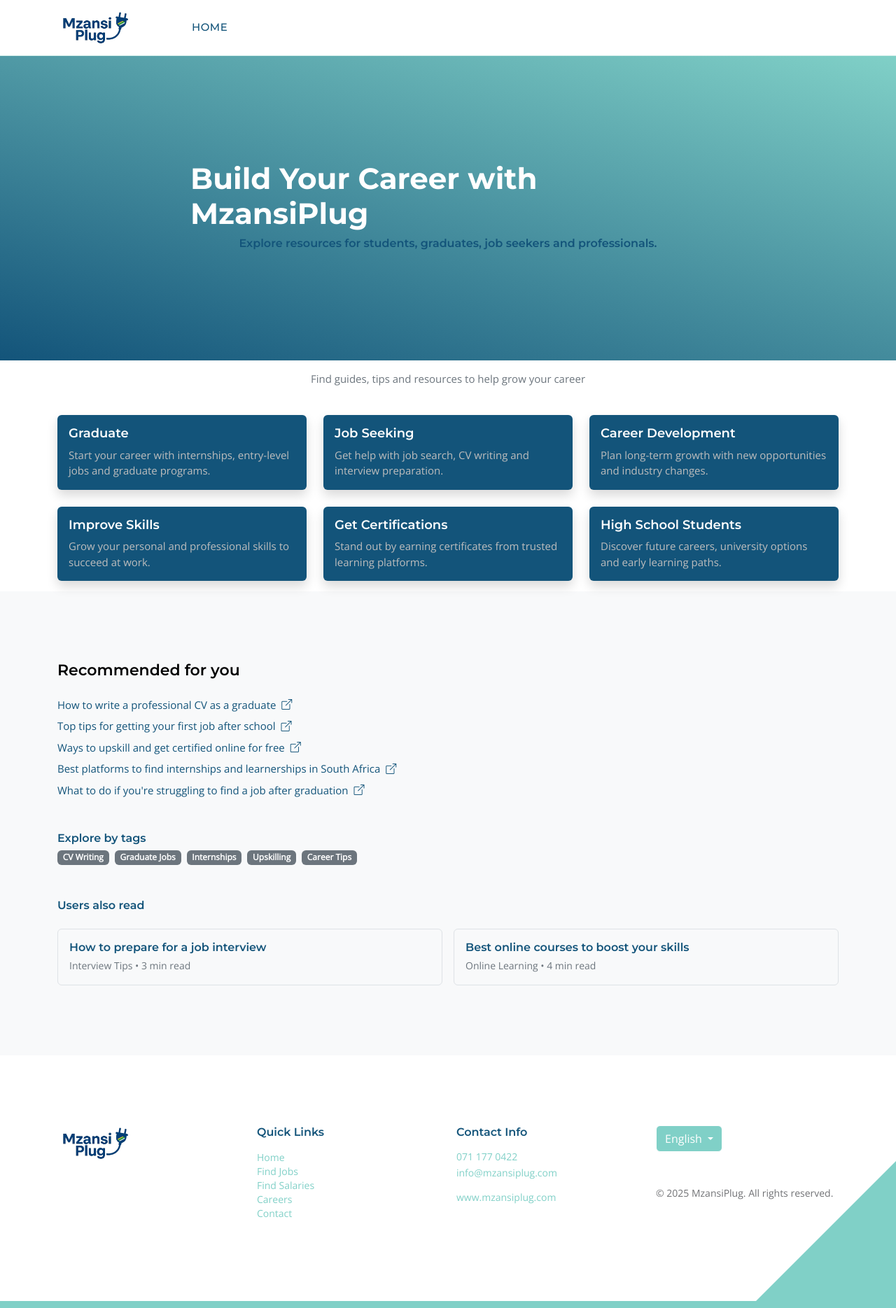
After one commit to Jakaza/mzansiplug, a Django app: page /careers/ in a window 1280 px wide. The commit adds this page. Shown: the whole page at 70% size. Run offline with Django 5.2, Linux system fonts and the light colour scheme; some libraries are stand-ins or nearby versions.

Commit message:
Reactor the templates and migrate new data

```diff
--- a/base/models.py
+++ b/base/models.py
@@ -65,7 +65,9 @@ class Job(models.Model):
     company = models.ForeignKey(CompanyProfile, on_delete=models.CASCADE, related_name="jobs")
     location = models.CharField(max_length=200)
     description = RichTextField()
-    category = models.ForeignKey(Category, on_delete=models.CASCADE, related_name="jobs")
+
+    categories = models.ManyToManyField("Category", related_name="jobs")
+
     created_at = models.DateTimeField(auto_now_add=True)
 
     internal_or_external = models.CharField(max_length=10, choices=JOB_TYPE, default='internal')
--- a/base/urls.py
+++ b/base/urls.py
@@ -3,10 +3,15 @@ from . import views
 
 urlpatterns = [
     path('', views.index, name='index'),
+    # Jobs
     path('jobs/', views.job_list, name='south-african-jobs'),
     path('jobs/<int:pk>/<slug:slug>/', views.job_detail, name='job-detail'),
     path('jobs/apply/<int:pk>/<slug:slug>/', views.apply_job, name='apply_job'),
 
+    # Salaries
     path('salaries/', views.salary_list, name='south-african-salaries'),
 
+    # Careers
+    path('careers/', views.career_list, name='south-african-careers'),
+
 ]
--- a/base/views.py
+++ b/base/views.py
@@ -4,7 +4,10 @@ from django.db.models import Q
 from .models import Job , Category
 from django.shortcuts import get_object_or_404
 from django.contrib.sites.shortcuts import get_current_site
+from django.contrib.admin.views.decorators import staff_member_required
 
+
+# Home Views
 
 def index(request):
     category_slug = request.GET.get('category')
@@ -26,6 +29,8 @@ def index(request):
 
 
 
+# Jobs Views
+
 def job_list(request):
     # Get query params
     role = request.GET.get('role', '')
@@ -40,8 +45,10 @@ def job_list(request):
     # Filters
     if role:
         jobs = jobs.filter(
-            Q(title__icontains=role) | Q(description__icontains=role) | Q(category__name__icontains=role)
-        )
+            Q(title__icontains=role) |
+            Q(description__icontains=role) |
+            Q(categories__name__icontains=role)
+        ).distinct()
     if location:
         jobs = jobs.filter(location__icontains=location)
     if job_type:
@@ -74,11 +81,6 @@ def job_list(request):
     }
     return render(request, 'jobs/job_list.html', context)
 
-def salary_list(request):
-    return render(request, 'salaries/salaries.html', {
-        'title': 'Latest Salaries in South Africa – Compare Wages by Industry & Role',
-    })
-
 
 def job_detail(request, pk, slug):
     job = get_object_or_404(Job, pk=pk, slug=slug)
@@ -100,3 +102,20 @@ def apply_job(request,pk, slug):
     job.save()
     title = f"Apply for {job.title} at {job.company.company_name} – {job.location} | Mzansi Plug Jobs"
     return render(request, 'jobs/job-detail.html', {'job': job , 'title': title})
+
+
+# Salaries Views
+
+def salary_list(request):
+    return render(request, 'salaries/salaries.html', {
+        'title': 'Latest Salaries in South Africa – Compare Wages by Industry & Role',
+    })
+
+
+
+# Careers Views
+
+def career_list(request):
+    return render(request, 'careers/careers.html', {
+        'title': 'South African Careers',
+    })
--- /dev/null
+++ b/templates/careers/careers.html
@@ -0,0 +1,265 @@
+<!DOCTYPE html>
+<html lang="en">
+  {% include 'partials/_head.html' %}
+
+  <body id="top">
+    <main>
+      {% include 'partials/_navbar.html' %}
+
+      <section
+        class="hero-section d-flex justify-content-center align-items-center"
+        id="section_1"
+      >
+        <div class="container">
+          <div class="row">
+            <div class="col-lg-8 col-12 mx-auto">
+              <h1 class="text-white">Build Your Career with MzansiPlug</h1>
+
+              <h6 class="text-center">
+                Explore resources for students, graduates, job seekers and
+                professionals.
+              </h6>
+            </div>
+          </div>
+        </div>
+      </section>
+
+      <style>
+        .cutostom-card-background-color {
+          background-color: #13547a;
+        }
+        .cutostom-card-background-color > h1 {
+          color: white !important;
+        }
+      </style>
+
+      <!-- CAREER BOXES -->
+      <section class="" style="padding: 15px 0">
+        <div class="container">
+          <div class="row text-center mb-4">
+            <div class="col-12">
+              <!-- <h2 class="text-white">Explore Career Paths</h2> -->
+              <p class="text-muted text-white">
+                Find guides, tips and resources to help grow your career
+              </p>
+            </div>
+          </div>
+
+          <div class="row g-4">
+            <!-- Graduate -->
+            <div class="col-md-4">
+              <a
+                href="/graduates.html"
+                class="card career-card cutostom-card-background-color text-white text-decoration-none h-100 border-0 shadow"
+              >
+                <div class="card-body">
+                  <h5 class="card-title text-white">Graduate</h5>
+                  <p class="card-text" style="color: rgb(189, 189, 189)">
+                    Start your career with internships, entry-level jobs and
+                    graduate programs.
+                  </p>
+                </div>
+              </a>
+            </div>
+
+            <!-- Job Seeking -->
+            <div class="col-md-4">
+              <a
+                href="/south-african-jobs.html"
+                class="card cutostom-card-background-color career-card text-white text-decoration-none h-100 border-0 shadow"
+                style="background-color: #13547a"
+              >
+                <div class="card-body">
+                  <h5 class="card-title text-white">Job Seeking</h5>
+                  <p class="card-text" style="color: rgb(189, 189, 189)">
+                    Get help with job search, CV writing and interview
+                    preparation.
+                  </p>
+                </div>
+              </a>
+            </div>
+
+            <!-- Career Development -->
+            <div class="col-md-4">
+              <a
+                href="/career-development.html"
+                class="card cutostom-card-background-color career-card text-dark text-decoration-none h-100 border-0 shadow"
+              >
+                <div class="card-body">
+                  <h5 class="card-title text-white">Career Development</h5>
+                  <p class="card-text" style="color: rgb(189, 189, 189)">
+                    Plan long-term growth with new opportunities and industry
+                    changes.
+                  </p>
+                </div>
+              </a>
+            </div>
+
+            <!-- Improve Skills -->
+            <div class="col-md-4">
+              <a
+                href="/career-development.html"
+                class="card career-card cutostom-card-background-color text-white text-decoration-none h-100 border-0 shadow"
+              >
+                <div class="card-body">
+                  <h5 class="card-title text-white">Improve Skills</h5>
+                  <p class="card-text" style="color: rgb(189, 189, 189)">
+                    Grow your personal and professional skills to succeed at
+                    work.
+                  </p>
+                </div>
+              </a>
+            </div>
+
+            <!-- Get Certifications -->
+            <div class="col-md-4">
+              <a
+                href="/get-certifications.html"
+                class="card career-card cutostom-card-background-color text-white text-decoration-none h-100 border-0 shadow"
+              >
+                <div class="card-body">
+                  <h5 class="card-title text-white">Get Certifications</h5>
+                  <p class="card-text" style="color: rgb(189, 189, 189)">
+                    Stand out by earning certificates from trusted learning
+                    platforms.
+                  </p>
+                </div>
+              </a>
+            </div>
+
+            <!-- High School Students -->
+            <div class="col-md-4">
+              <a
+                href="/highschool.html"
+                class="card career-card cutostom-card-background-color text-white text-decoration-none h-100 border-0 shadow"
+              >
+                <div class="card-body">
+                  <h5 class="card-title text-white">High School Students</h5>
+                  <p class="card-text" style="color: rgb(189, 189, 189)">
+                    Discover future careers, university options and early
+                    learning paths.
+                  </p>
+                </div>
+              </a>
+            </div>
+          </div>
+        </div>
+      </section>
+
+      <!-- RECOMMENDATIONS SECTION -->
+
+      <!-- RECOMMENDATIONS SECTION -->
+      <section class="section-padding bg-light">
+        <div class="container">
+          <div class="row">
+            <div class="col-12">
+              <h4 class="mb-4">Recommended for you</h4>
+
+              <ul class="list-unstyled">
+                <li class="mb-2">
+                  <a href="/article_detail.html" class="text-decoration-none">
+                    How to write a professional CV as a graduate
+                    <i class="bi bi-box-arrow-up-right ms-1"></i>
+                  </a>
+                </li>
+                <li class="mb-2">
+                  <a href="/article_detail.html" class="text-decoration-none">
+                    Top tips for getting your first job after school
+                    <i class="bi bi-box-arrow-up-right ms-1"></i>
+                  </a>
+                </li>
+                <li class="mb-2">
+                  <a href="/article_detail.html" class="text-decoration-none">
+                    Ways to upskill and get certified online for free
+                    <i class="bi bi-box-arrow-up-right ms-1"></i>
+                  </a>
+                </li>
+                <li class="mb-2">
+                  <a href="/article_detail.html" class="text-decoration-none">
+                    Best platforms to find internships and learnerships in South
+                    Africa
+                    <i class="bi bi-box-arrow-up-right ms-1"></i>
+                  </a>
+                </li>
+                <li class="mb-2">
+                  <a href="/article_detail.html" class="text-decoration-none">
+                    What to do if you're struggling to find a job after
+                    graduation
+                    <i class="bi bi-box-arrow-up-right ms-1"></i>
+                  </a>
+                </li>
+              </ul>
+
+              <div class="mt-5">
+                <h6>Explore by tags</h6>
+                <div class="d-flex flex-wrap gap-2 mt-2">
+                  <a
+                    href="/tag/cv-writing"
+                    class="badge bg-secondary text-white text-decoration-none"
+                    >CV Writing</a
+                  >
+                  <a
+                    href="/tag/graduate-jobs"
+                    class="badge bg-secondary text-white text-decoration-none"
+                    >Graduate Jobs</a
+                  >
+                  <a
+                    href="/tag/internships"
+                    class="badge bg-secondary text-white text-decoration-none"
+                    >Internships</a
+                  >
+                  <a
+                    href="/tag/upskilling"
+                    class="badge bg-secondary text-white text-decoration-none"
+                    >Upskilling</a
+                  >
+                  <a
+                    href="/tag/career-tips"
+                    class="badge bg-secondary text-white text-decoration-none"
+                    >Career Tips</a
+                  >
+                </div>
+              </div>
+
+              <div class="mt-5">
+                <h6>Users also read</h6>
+                <div class="row g-3 mt-2">
+                  <div class="col-md-6">
+                    <div class="p-3 border rounded bg-light">
+                      <h6 class="mb-1">
+                        <a
+                          href="/article_detail.html"
+                          class="text-decoration-none"
+                          >How to prepare for a job interview</a
+                        >
+                      </h6>
+                      <small class="text-muted"
+                        >Interview Tips • 3 min read</small
+                      >
+                    </div>
+                  </div>
+                  <div class="col-md-6">
+                    <div class="p-3 border rounded bg-light">
+                      <h6 class="mb-1">
+                        <a
+                          href="/article_detail.html"
+                          class="text-decoration-none"
+                          >Best online courses to boost your skills</a
+                        >
+                      </h6>
+                      <small class="text-muted"
+                        >Online Learning • 4 min read</small
+                      >
+                    </div>
+                  </div>
+                </div>
+              </div>
+            </div>
+          </div>
+        </div>
+      </section>
+    </main>
+
+    {% include 'partials/_footer.html' %}
+  </body>
+</html>
--- a/templates/jobs/job-detail.html
+++ b/templates/jobs/job-detail.html
@@ -15,7 +15,7 @@
               <nav aria-label="breadcrumb">
                 <ol class="breadcrumb">
                   <li class="breadcrumb-item">
-                    <a href="index.html">Homepage</a>
+                    <a href="{% url 'index' %}">Homepage</a>
                   </li>
 
                   <li class="breadcrumb-item active" aria-current="page">
@@ -58,7 +58,7 @@
 
       {% load static %}
 
-      <section class="job-section section-padding pb-0">
+      <section class="job-section pb-0" style="padding: 15px 0">
         <div class="container">
           <div class="row">
             <!-- Job Details -->
--- a/templates/partials/_navbar.html
+++ b/templates/partials/_navbar.html
@@ -64,7 +64,9 @@
         </li>
 
         <li class="nav-item">
-          <a class="nav-link" href="/careers.html">Careers</a>
+          <a class="nav-link" href="{% url 'south-african-careers' %}"
+            >Careers</a
+          >
         </li>
       </ul>
 
```
Also changed, not shown: templates/admin/job_preview.html (added, +10 -0 lines), templates/jobs/job_list.html (+6 -34 lines), base/migrations/0007_remove_job_category_job_categories.py (added), db.sqlite3.
